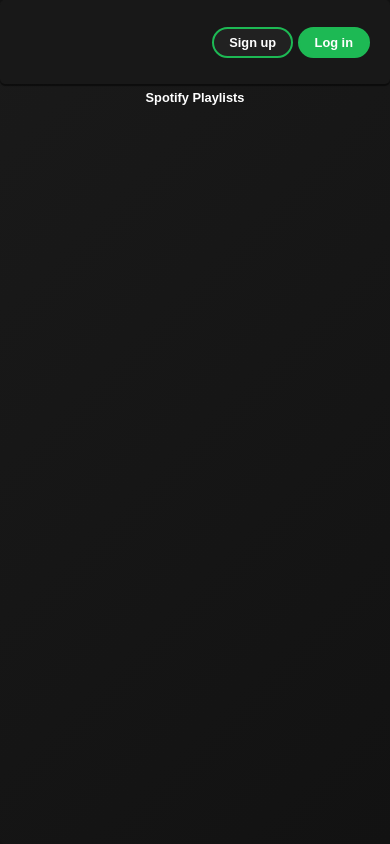
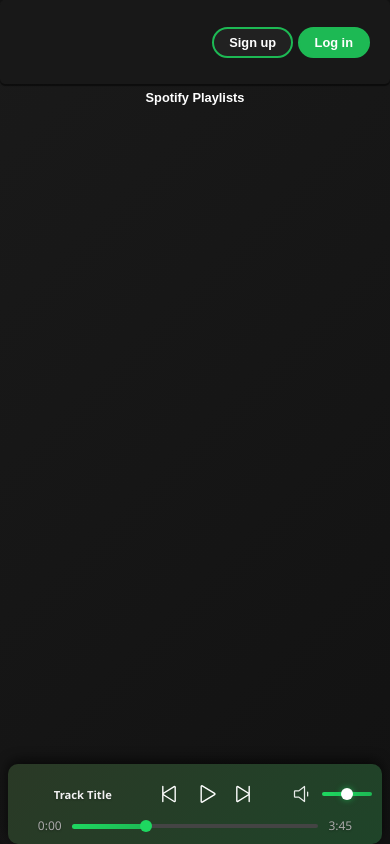
Before and after one commit to madhav9757/spotify-X, a plain HTML site: page home.html in a window 390 px wide. Drawn offline with Linux system fonts and the light colour scheme; no server answers.

Commit message:
finally done

```diff
--- a/home.html
+++ b/home.html
@@ -31,8 +31,9 @@
         </div>
       </div>
       <footer class="music-footer">
+        <div class="main">
           <div class="player-left">
-          <img src="/icons/music.svg" alt="Album Art" class="album-art invert">
+            <img src="/icons/music.svg" alt="Album Art" class="album-art-log invert">
             <div class="track-info">
               <h4 id="track-title">Track Title</h4>
             </div>
@@ -44,6 +45,12 @@
               <img src="/icons/play.svg" id="play" class="control-btn">
               <img src="/icons/next.svg" id="next" class="control-btn">
             </div>
+          </div>
+          <div class="player-right">
+            <img src="/icons/med-vol.svg" class="volume-icon" id="volume">
+            <input type="range" id="volumeSlider" min="0" max="100" value="50">
+          </div>
+        </div>
         <div class="seek-wrapper">
           <span id="current-time">0:00</span>
           <div class="seekbar">
@@ -51,12 +58,6 @@
             <div class="seek-circle"></div>
           </div>
           <span id="total-time">3:45</span>
-          </div>
-        </div>
-
-        <div class="player-right">
-          <img src="/icons/med-vol.svg" class="volume-icon" id="volume">
-          <input type="range" id="volumeSlider" min="0" max="100" value="50">
         </div>
       </footer>
 
--- a/script/home.js
+++ b/script/home.js
@@ -329,10 +329,12 @@
     if (!isMuted) {
         audio.volume = 0;
         volumeSlider.value = 0;
+        volumeIcon.src = "icons/mute.svg"
         isMuted = true;
     } else {
         audio.volume = 0.51;  // Or any reasonable default like 50%
         volumeSlider.value = 51;
+        volumeIcon.src = "icons/med-vol.svg"
         isMuted = false;
     }
     updateVolumeIcon(audio.volume);
@@ -350,17 +352,6 @@
     }
 }
 
-// Initialize the volume icon and slider when audio is loaded
-audio.addEventListener('loadeddata', () => {
-    if (audio.volume === 0) {
-        volumeSlider.value = 0;
-        volumeIcon.src = "icons/volume-mute.svg";
-    } else {
-        volumeSlider.value = audio.volume * 100;
-        updateVolumeIcon(audio.volume);
-    }
-});
-
 
 document.getElementById('close-btn-ye').addEventListener('click', () => {
     document.querySelector('.spotify-app').style.display = 'none';
--- a/style/footer.css
+++ b/style/footer.css
@@ -4,21 +4,28 @@
     width: 90%;
     height: 80px;
     background: linear-gradient(135deg, #2a3926, #1f4429);
-    display: none;
+    display: flex;
+    flex-direction: column;
     justify-content: space-between;
     align-items: center;
-    padding: 0 30px;
+    padding: 10px 30px;
     color: #fff;
     z-index: 9999;
-    border-radius: 10px ;
+    border-radius: 10px;
     box-shadow: 0 -4px 12px rgba(0, 0, 0, 0.6);
     font-family: 'Segoe UI', sans-serif;
     backdrop-filter: blur(8px);
     margin: 0% 5%;
 }
 
+.main {
+    width: 100%;
+    display: flex;
+    align-items: center;
+    justify-content: space-between;
+}
+
 .track-info h4,
-.track-info p,
 #current-time,
 #total-time {
     color: #f1f1f1;
@@ -49,34 +56,26 @@
     display: flex;
     align-items: center;
     gap: 15px;
-}
-
-.track-info {
-    display: flex;
-    flex-direction: column;
+    width: 300px;
 }
 
 .track-info h4 {
+    width: fit-content;
     margin: 0;
     font-size: 1rem;
 }
 
-.track-info p {
-    margin: 0;
-    font-size: 0.8rem;
-    color: #ccc;
-}
-
 .player-center {
+    position: absolute;
+    left: 46%;
     display: flex;
-    flex-direction: column;
     align-items: center;
+    width: min-content;
 }
 
 .controls {
     display: flex;
     gap: 25px;
-    margin-bottom: 8px;
 }
 
 .control-btn {
@@ -142,6 +141,7 @@
     display: flex;
     align-items: center;
     gap: 10px;
+    width: min-content;
 }
 
 .volume-icon {
@@ -210,3 +210,87 @@
     box-shadow: 0 0 6px rgba(30, 215, 96, 0.6);
     cursor: pointer;
 }
+
+@media (max-width: 768px) {
+    .music-footer {
+        width: 96%;
+        margin: 0% 2%;
+        overflow-x: hidden;
+        /* Reduce padding */
+    }
+
+    .track-info {
+        width: 150px;
+        text-align: center;
+    }
+
+    .seek-wrapper {
+        width: 100%;
+        /* Adjust seekbar for smaller screens */
+    }
+
+    .player-left,
+    .player-center,
+    .player-right {
+        height: fit-content;
+        width: min-content;
+        height: 40px;
+        gap: 10px;
+    }
+
+    .album-art-log {
+        display: none;
+        width: 40px;
+        height: 40px;
+    }
+
+    .control-btn {
+        width: 24px;
+        height: 24px;
+    }
+
+    .seekbar {
+        height: 4px;
+        /* Smaller seekbar height */
+    }
+
+    .volume-icon {
+        width: 20px;
+        height: 20px;
+    }
+
+    #volumeSlider {
+        width: 80px;
+        /* Shorter volume slider */
+    }
+}
+
+/* For even smaller screens (e.g., portrait on phones) */
+@media (max-width: 480px) {
+    .track-info h4 {
+        font-size: 0.7rem;
+        width: 130px;
+        margin-left: -20px;
+        /* Smaller title font */
+    }
+    .player-center{
+        left: 40%;
+    }
+
+    .controls {
+        gap: 15px;
+    }
+
+    .control-btn {
+        width: 22px;
+        height: 22px;
+    }
+
+    .player-right{
+        margin-right: -20px;
+    }
+    #volumeSlider {
+        width: 50px;
+        /* Even smaller slider */
+    }
+}
```
Lines whose indentation alone changed are shown as unchanged.
